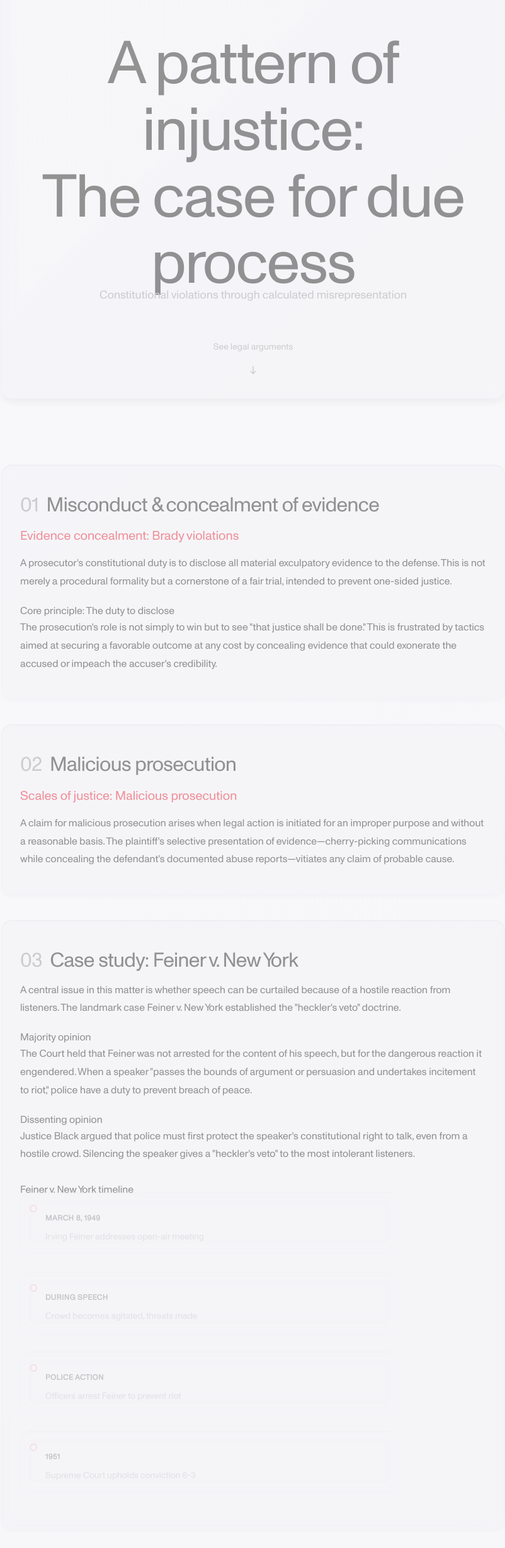
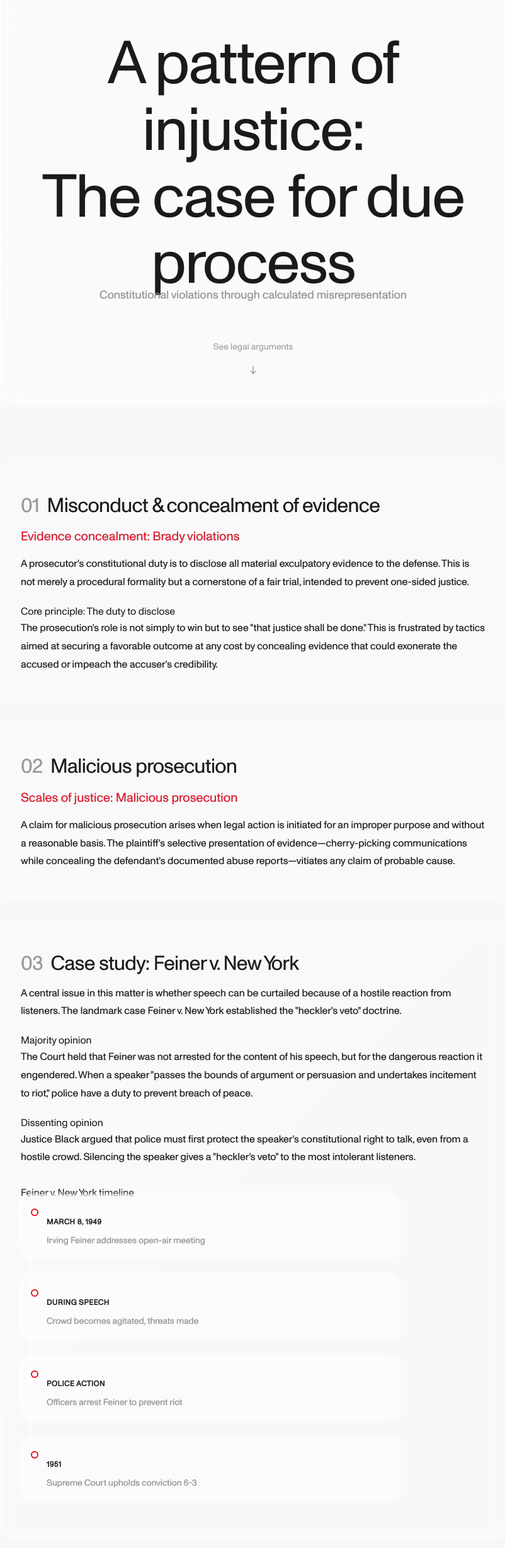
Before and after one commit to lokinet1234/carlon, a plain HTML site: page index.html in a window 1280 px wide. Shown: the part 102-2560 px from the top of the page at 63% size, without its empty margins (238-1040 px from the left). Drawn offline with nearby package versions, Linux system fonts and the light colour scheme.

Commit message:
Update index.html

```diff
--- a/index.html
+++ b/index.html
@@ -22,7 +22,7 @@
       --base-background: #f0f0f5; /* Opaque base color matching box background */
       --glass-overlay: linear-gradient(135deg, rgba(255, 255, 255, 0.6), rgba(255, 255, 255, 0.4)); /* Translucent overlay */
       --stroke-color: #f3ebee; /* Stroke color from interface */
-      --box-opacity: 0.46; /* 46% opacity from interface */
+      --box-opacity: 0.9; /* Increased opacity for glass effect */
       --stroke-opacity: 0.92; /* 92% opacity for stroke */
     }
 
@@ -55,10 +55,16 @@
       pointer-events: none;
     }
 
+    /* General glass effect class */
     .glass-effect {
       backdrop-filter: blur(10px);
       background-color: rgba(255, 255, 255, 0.2);
-      border: 1px solid rgba(255, 255, 255, 0.3);
+      border: 1px solid rgba(255, 255, 255, 0.4);
+      border-radius: 17px;
+      box-shadow:
+        0 0 15px rgba(255, 255, 255, 0.7),
+        0 0 5px rgba(255, 255, 255, 0.9);
+      position: relative;
     }
 
     .hero-section {
@@ -75,12 +81,14 @@
     .hero-content {
       max-width: 800px;
       padding: 40px;
-      border: 1px solid rgba(var(--stroke-color), var(--stroke-opacity));
-      border-radius: 17px; /* Matching corner radius from interface */
-      background: rgba(240, 240, 245, 0.5); /* Semi-transparent background */
-      box-shadow: inset 0 1px 2px rgba(0, 0, 0, 0.1), 0 6px 12px rgba(0, 0, 0, 0.1);
-      opacity: var(--box-opacity); /* Apply 46% opacity */
-      backdrop-filter: blur(10px); /* Frosted glass effect */
+      border: 1px solid rgba(255, 255, 255, 0.4);
+      border-radius: 17px;
+      background: rgba(255, 255, 255, 0.25);
+      box-shadow:
+        0 0 30px rgba(255, 255, 255, 0.8),
+        0 0 15px rgba(255, 255, 255, 0.9);
+      backdrop-filter: blur(15px);
+      opacity: 1;
     }
 
     .hero-title {
@@ -123,12 +131,13 @@
       max-width: 800px;
       margin: 40px auto;
       padding: 30px;
-      border: 1px solid rgba(var(--stroke-color), var(--stroke-opacity));
-      border-radius: 17px; /* Matching corner radius from interface */
-      background: rgba(240, 240, 245, 0.5); /* Semi-transparent background */
-      box-shadow: inset 0 1px 2px rgba(0, 0, 0, 0.1), 0 4px 8px rgba(0, 0, 0, 0.05);
-      opacity: var(--box-opacity); /* Apply 46% opacity */
-      backdrop-filter: blur(10px); /* Frosted glass effect */
+      border: 1px solid rgba(255, 255, 255, 0.3);
+      border-radius: 17px;
+      background: rgba(255, 255, 255, 0.2);
+      box-shadow:
+        0 0 15px rgba(255, 255, 255, 0.6),
+        0 0 5px rgba(255, 255, 255, 0.7);
+      backdrop-filter: blur(10px);
       position: relative;
       z-index: 1;
     }
@@ -182,16 +191,17 @@
     .violation-item {
       flex: 0 0 280px;
       padding: 20px;
-      border: 1px solid rgba(var(--stroke-color), var(--stroke-opacity));
-      border-radius: 17px; /* Matching corner radius from interface */
+      border: 1px solid rgba(255, 255, 255, 0.5);
+      border-radius: 17px;
       min-height: 180px;
       margin-right: 20px;
       display: grid;
       align-content: start;
-      background: rgba(240, 240, 245, 0.5); /* Semi-transparent background */
-      box-shadow: inset 0 1px 2px rgba(0, 0, 0, 0.1), 0 2px 4px rgba(0, 0, 0, 0.05);
-      opacity: var(--box-opacity); /* Apply 46% opacity */
-      backdrop-filter: blur(10px); /* Frosted glass effect */
+      background: rgba(255, 255, 255, 0.25);
+      box-shadow:
+        0 0 10px rgba(255, 255, 255, 0.7),
+        0 0 5px rgba(255, 255, 255, 0.8);
+      backdrop-filter: blur(10px);
     }
 
     .violation-item h4 {
@@ -220,19 +230,20 @@
       top: 0;
       bottom: 0;
       width: 2px;
-      background: rgba(var(--stroke-color), var(--stroke-opacity));
+      background: rgba(255, 255, 255, 0.5);
     }
 
     .timeline-item {
       position: relative;
       padding: 20px 20px 20px 40px;
       margin-bottom: 30px;
-      border: 1px solid rgba(var(--stroke-color), var(--stroke-opacity));
-      border-radius: 17px; /* Matching corner radius from interface */
-      background: rgba(240, 240, 245, 0.5); /* Semi-transparent background */
-      box-shadow: inset 0 1px 2px rgba(0, 0, 0, 0.1), 0 2px 4px rgba(0, 0, 0, 0.05);
-      opacity: var(--box-opacity); /* Apply 46% opacity */
-      backdrop-filter: blur(10px); /* Frosted glass effect */
+      border: 1px solid rgba(255, 255, 255, 0.5);
+      border-radius: 17px;
+      background: rgba(255, 255, 255, 0.25);
+      box-shadow:
+        0 0 10px rgba(255, 255, 255, 0.7),
+        0 0 5px rgba(255, 255, 255, 0.8);
+      backdrop-filter: blur(10px);
     }
 
     .timeline-marker {
@@ -241,10 +252,10 @@
       top: 20px;
       width: 12px;
       height: 12px;
-      background: var(--base-background); /* Match page background */
+      background: rgba(255, 255, 255, 0.3);
       border: 2px solid var(--primary-color);
       border-radius: 50%;
-      opacity: var(--box-opacity); /* Apply 46% opacity */
+      opacity: 1;
     }
 
     .timeline-date {
@@ -270,15 +281,16 @@
 
     .amendment-item {
       padding: 20px;
-      border: 1px solid rgba(var(--stroke-color), var(--stroke-opacity));
-      border-radius: 17px; /* Matching corner radius from interface */
-      background: rgba(240, 240, 245, 0.5); /* Semi-transparent background */
-      box-shadow: inset 0 1px 2px rgba(0, 0, 0, 0.1), 0 2px 4px rgba(0, 0, 0, 0.05);
+      border: 1px solid rgba(255, 255, 255, 0.5);
+      border-radius: 17px;
+      background: rgba(255, 255, 255, 0.25);
+      box-shadow:
+        0 0 10px rgba(255, 255, 255, 0.7),
+        0 0 5px rgba(255, 255, 255, 0.8);
       min-height: 160px;
       display: grid;
       align-content: start;
-      opacity: var(--box-opacity); /* Apply 46% opacity */
-      backdrop-filter: blur(10px); /* Frosted glass effect */
+      backdrop-filter: blur(10px);
     }
 
     .amendment-number {
@@ -311,15 +323,16 @@
 
     .publication-item {
       padding: 20px;
-      border: 1px solid rgba(var(--stroke-color), var(--stroke-opacity));
-      border-radius: 17px; /* Matching corner radius from interface */
-      background: rgba(240, 240, 245, 0.5); /* Semi-transparent background */
-      box-shadow: inset 0 1px 2px rgba(0, 0, 0, 0.1), 0 2px 4px rgba(0, 0, 0, 0.05);
+      border: 1px solid rgba(255, 255, 255, 0.5);
+      border-radius: 17px;
+      background: rgba(255, 255, 255, 0.25);
+      box-shadow:
+        0 0 10px rgba(255, 255, 255, 0.7),
+        0 0 5px rgba(255, 255, 255, 0.8);
       min-height: 200px;
       display: grid;
       align-content: start;
-      opacity: var(--box-opacity); /* Apply 46% opacity */
-      backdrop-filter: blur(10px); /* Frosted glass effect */
+      backdrop-filter: blur(10px);
     }
 
     .ref-number {
@@ -350,6 +363,24 @@
 
     .publication-item a:hover {
       text-decoration: underline;
+    }
+
+    /* Text shadow for readability on glass backgrounds */
+    .hero-content h1,
+    .hero-content p,
+    .content-section h2,
+    .content-section h3,
+    .content-section p,
+    .violation-item h4,
+    .violation-item p,
+    .timeline-content p,
+    .amendment-number,
+    .amendment-title,
+    .amendment-description,
+    .publication-item h4,
+    .publication-item p,
+    .publication-item a {
+      text-shadow: 0 0 1px rgba(0, 0, 0, 0.3);
     }
 
     @media (max-width: 768px) {
```
